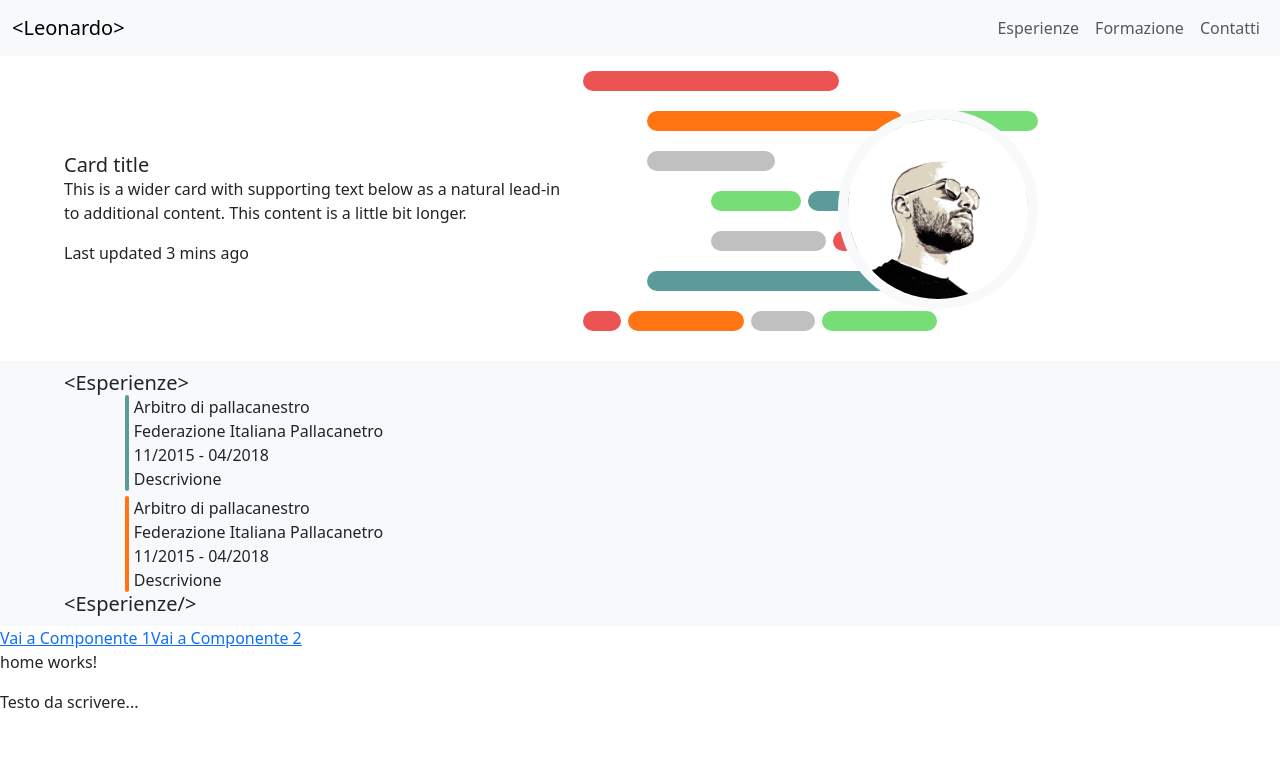
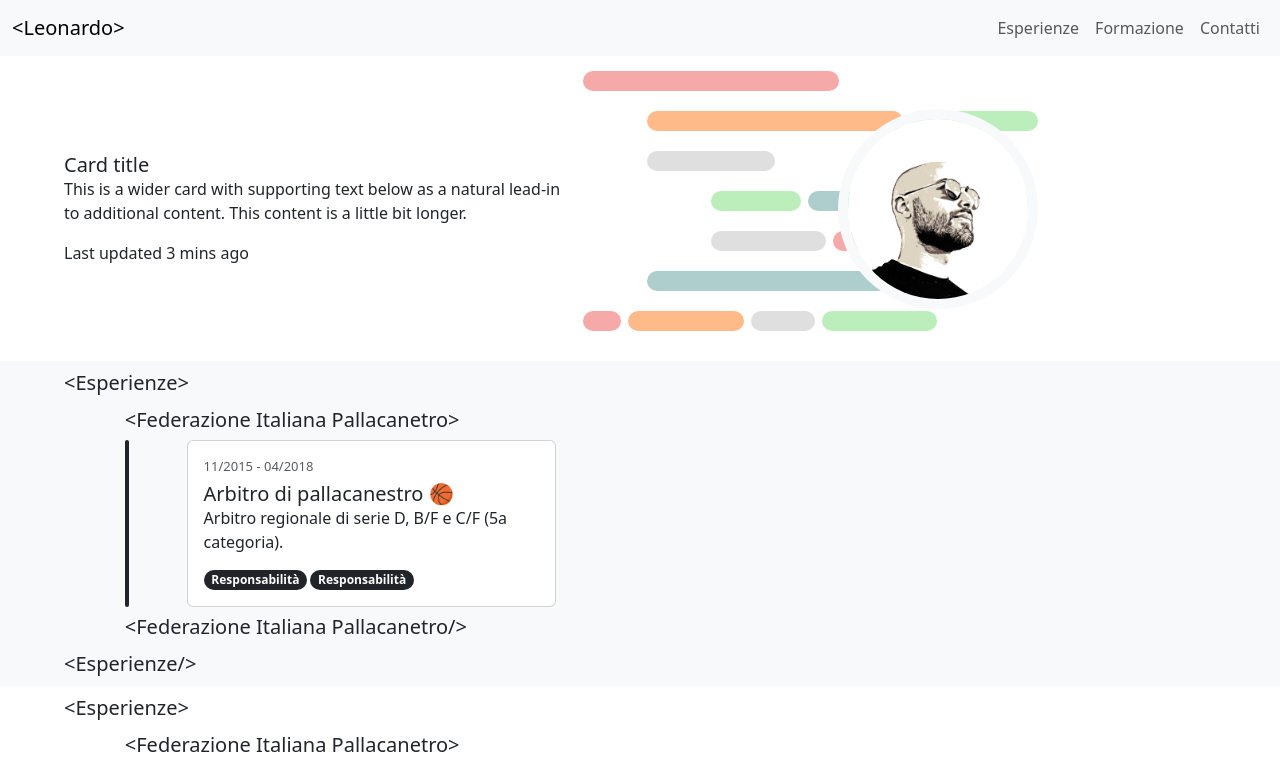
Before and after one commit to leominaudo/leominaudo.github.io, an Angular app: page /home in a window 1280 px wide. Shown: the top 763 px of the page. Built offline with nearby package versions, Linux system fonts and the light colour scheme.

Commit message:
set row-info layout

```diff
--- a/src/app/app.component.html
+++ b/src/app/app.component.html
@@ -4,7 +4,9 @@
 <div>
   <app-cover></app-cover>
 </div>
+
 <app-row-info></app-row-info>
+<app-row-info [bgGrey]="false"></app-row-info>
 
 <!-- Esempio in un template HTML -->
 <a routerLink="/home" fragment="home">Vai a Componente 1</a>
--- a/src/app/components/cover/cover.component.html
+++ b/src/app/components/cover/cover.component.html
@@ -104,7 +104,7 @@
   </div>
 
   <!--bg-opacity-75 bg-white-->
-  <div #innerDiv class="container-cover">
+  <div #innerDiv class="bg-opacity-50 bg-white container-cover">
     <div class="card-cover" style="padding-left: 5%">
       <h5 class="card-title">Card title</h5>
       <p class="card-text">
--- a/src/app/components/row-info/row-info.component.html
+++ b/src/app/components/row-info/row-info.component.html
@@ -1,37 +1,58 @@
-<div  class="bg-light" style="height: 30%; ">
+<div  [ngClass]="{'bg-light': bgGrey()}" style="height: 30%; "
+[ngStyle]="{ 'background-color': bgGrey()? '': 'white'}">
 
-    <div  style="padding-left: 5%; padding-top: 10px; padding-bottom: 10px; ">
-        <div class="fs-5 mb-0 h1 bg-light" style="position: sticky; top: 56px; margin-bottom: 10px;">{{'\<Esperienze>'}}</div>
-            <div style="padding-left: 5%; display: flex; flex-direction: column; gap: 5px;">
+    <div  data-aos="fade-right" style="padding-left: 5%; padding-top: 10px; padding-bottom: 10px; ">
+        <div
 
-                <div style="display: flex; flex-direction: row; align-items: stretch; gap: 5px;">
+        [ngClass]="{'bg-light': bgGrey()}"
+        [ngStyle]="{ 'background-color': bgGrey()? '': 'white'}"
+        class="fs-5 mb-0 h1"
+        style="
+        position: sticky;
+        top: 54px;
+        padding-bottom: 10px  !important;
+        z-index: 1;"
+
+        >{{'\<Esperienze>'}}</div>
+            <div  data-aos="fade-right" style="padding-left: 5%; display: flex; flex-direction: column; gap: 5px;">
+
+                <div class="fs-5 mb-0 "> <a href="https://fip.it/" target="_blank" class="link-dark" style="text-decoration: none;">{{'\<Federazione Italiana Pallacanetro>'}}</a></div>
+                <div style="display: flex; flex-direction: row; align-items: stretch; gap:5%;">
                     <div >
-                        <div style=" width: 4px; height: 100%; border-radius: 25px; background-color: #5d9b9b;"></div>
+                        <div style=" width: 4px; height: 100%; border-radius: 25px; "
+                        class="bg-dark"></div>
                     </div>
-                    <div>
-                        <div>Arbitro di pallacanestro</div>
-                        <div>Federazione Italiana Pallacanetro</div>
-                        <div>11/2015 - 04/2018</div>
-                        <div>Descrivione</div>
+                    <div style="width: 80%;">
+                          <div data-aos="fade-right"
+                          style="
+                          padding: 16px;
+                          border: 1px solid rgba(0, 0, 0, 0.175) ;
+                          border-radius: 0.375rem;
+                          width: 40%;
+                          min-width: 300px;
+                          "
+                          [ngClass]="{'bg-light': !bgGrey()}"
+                          [ngStyle]="{
+                            'background-color': bgGrey()? 'white' : '',
+                        'border-style': bgGrey()?'solid': 'dashed'}">
+                        <div class="text-muted" style="
+                        font-size: small;
+                        margin-bottom: 5px;">11/2015 - 04/2018</div>
+                          <h5 class="card-title">Arbitro di pallacanestro 🏀</h5>
+                          <p class="card-text">Arbitro regionale di serie D, B/F e C/F (5a categoria).</p>
+                          <div style="display: flex; flex-direction: row; gap: 3px;">
+                            <span class="badge  bg-dark" style="  border-radius: 25px;">Responsabilità</span>
+                            <span class="badge  bg-dark" style="  border-radius: 25px;">Responsabilità</span>
+                          </div>
+                        </div>
                     </div>
 
                 </div>
-
-                <div style="display: flex; flex-direction: row; align-items: stretch; gap: 5px;">
-                    <div >
-                        <div style=" width: 4px; height: 100%; border-radius: 25px; background-color: #ff7514;"></div>
-                    </div>
-                    <div>
-                        <div>Arbitro di pallacanestro</div>
-                        <div>Federazione Italiana Pallacanetro</div>
-                        <div>11/2015 - 04/2018</div>
-                        <div>Descrivione</div>
-                    </div>
-
-                </div>
-
+                <div class="fs-5 mb-0 "> <a href="https://fip.it/" target="_blank" class="link-dark" style="text-decoration: none;">{{'\<Federazione Italiana Pallacanetro/>'}}</a></div>
             </div>
-            <div class="fs-5 mb-0 h1">{{'\<Esperienze/>'}}</div>
+            <div class="fs-5 mb-0 h1" style="position: sticky;
+            top: 54px;
+            padding-top: 10px  !important;
+            z-index: 2;">{{'\<Esperienze/>'}}</div>
     </div>
-
 </div>
--- a/src/app/components/row-info/row-info.component.ts
+++ b/src/app/components/row-info/row-info.component.ts
@@ -1,5 +1,5 @@
 import { CommonModule } from '@angular/common';
-import { Component } from '@angular/core';
+import { Component, OnInit, input, signal } from '@angular/core';
 
 @Component({
   selector: 'app-row-info',
@@ -8,4 +8,6 @@ import { Component } from '@angular/core';
   templateUrl: './row-info.component.html',
   styleUrl: './row-info.component.scss',
 })
-export class RowInfoComponent {}
+export class RowInfoComponent {
+  bgGrey = input<boolean>(true);
+}
--- a/src/index.html
+++ b/src/index.html
@@ -6,8 +6,13 @@
     <base href="/" />
     <meta name="viewport" content="width=device-width, initial-scale=1" />
     <link rel="icon" type="image/x-icon" href="iconLogo.svg" />
+    <link href="https://unpkg.com/aos@2.3.1/dist/aos.css" rel="stylesheet" />
   </head>
   <body>
     <app-root></app-root>
+    <script src="https://unpkg.com/aos@next/dist/aos.js"></script>
+    <script>
+      AOS.init();
+    </script>
   </body>
 </html>
```
